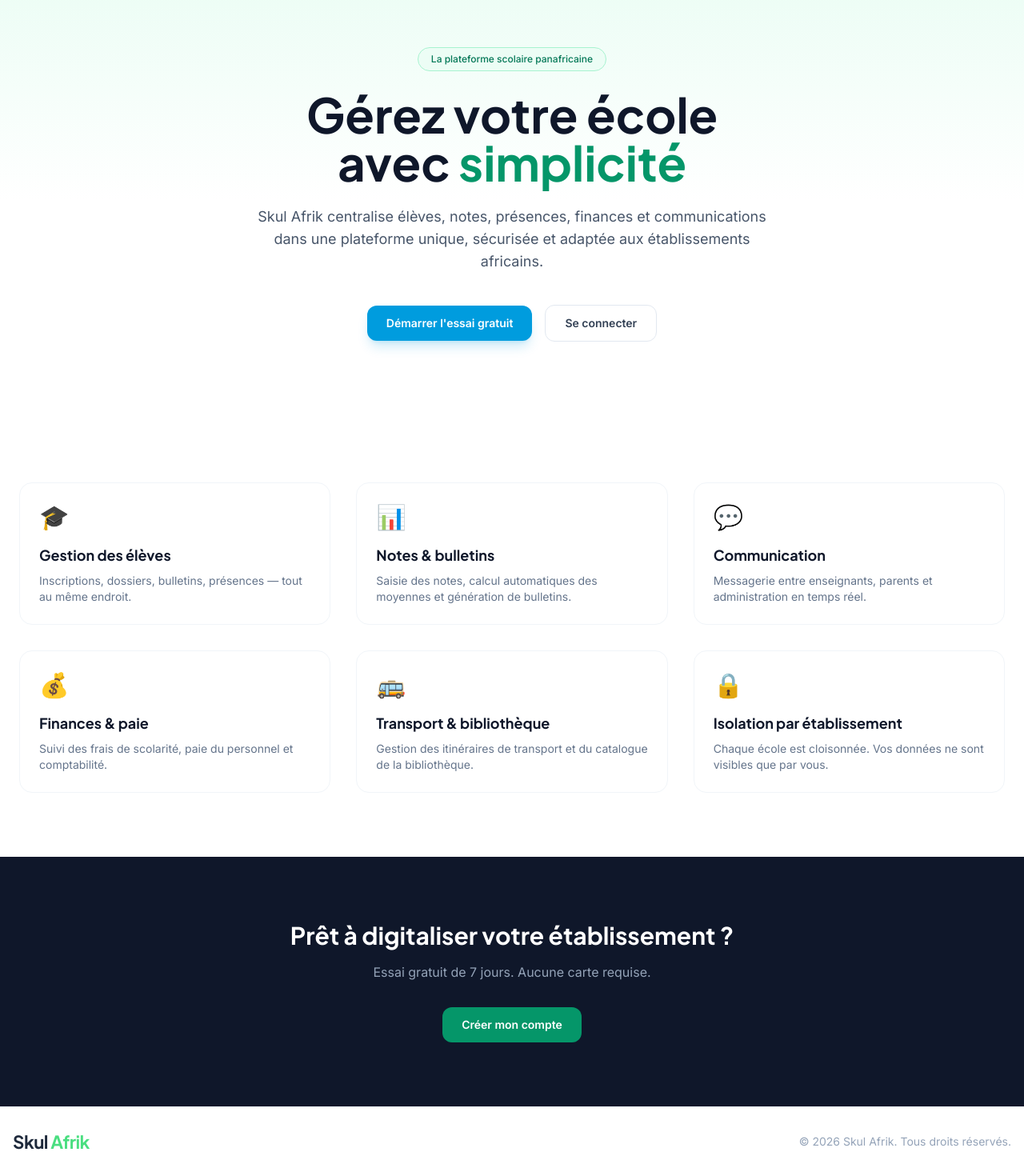
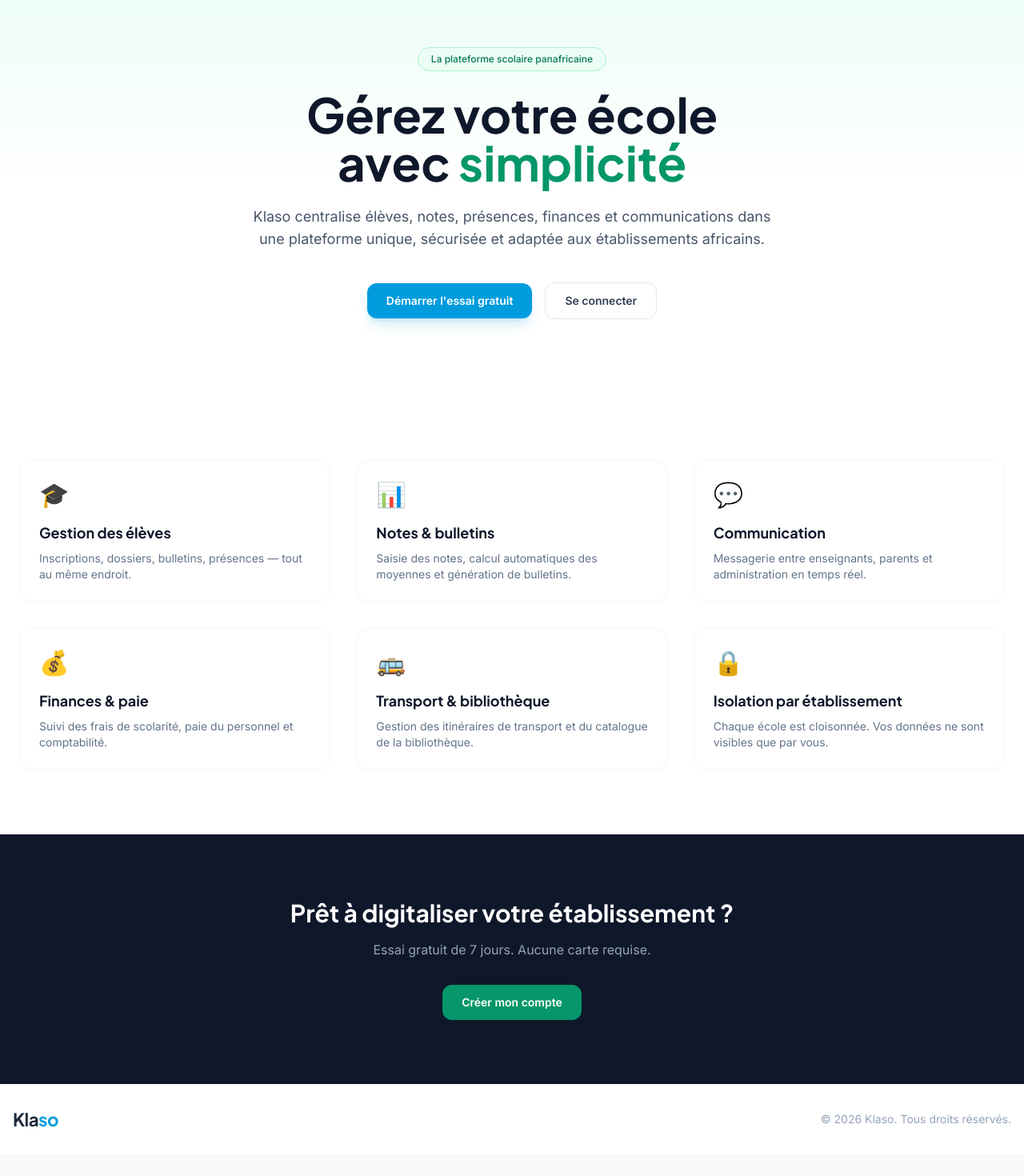
Before and after one commit to webdxb/SkulAfrik, a React (Vite) app: page / in a window 1280 px wide. Shown: the part 86-1556 px from the top of the page at 80% size. After the commit the page ends 1528 px from the top, so only its background shows below. Built offline with nearby package versions, Linux system fonts and the light colour scheme; no server answers.

Commit message:
rename: Skul Afrik -> Klaso
- package.json/package-lock.json, manifest.json, index.html, README
- Logo, Footer, i18n (FR/EN), pages Landing/Onboarding/SuperAdmin
- accent couleur logo alignee sur le bleu PayPal (#009CDE) pour coherence avec le theme

```diff
--- a/index.html
+++ b/index.html
@@ -6,7 +6,7 @@
     <link rel="preconnect" href="https://fonts.googleapis.com" />
     <link rel="preconnect" href="https://fonts.gstatic.com" crossorigin />
     <link href="https://fonts.googleapis.com/css2?family=Inter:wght@400;500;600;700&family=Plus+Jakarta+Sans:wght@600;700;800&display=swap" rel="stylesheet" />
-    <title>Skul Afrik — Plateforme Scolaire</title>
+    <title>Klaso — Plateforme Scolaire</title>
   </head>
   <body class="bg-slate-50">
     <div id="root"></div>
--- a/package.json
+++ b/package.json
@@ -1,5 +1,5 @@
 {
-  "name": "skul-afrik",
+  "name": "klaso",
   "private": true,
   "version": "1.0.0",
   "type": "module",
--- a/src/components/Footer.tsx
+++ b/src/components/Footer.tsx
@@ -37,13 +37,13 @@ export function Footer({ onManageCookies }: { onManageCookies: () => void }) {
           <div>
             <h4 className="text-sm font-semibold text-white mb-3">Contact</h4>
             <ul className="space-y-2 text-sm">
-              <li>hello@skulafrik.com</li>
+              <li>hello@klaso.com</li>
               <li>Douala · Lagos · Nairobi · Dubai</li>
             </ul>
           </div>
         </div>
         <div className="mt-10 pt-6 border-t border-slate-800 text-xs text-slate-500 flex flex-col sm:flex-row justify-between gap-3">
-          <span>© {new Date().getFullYear()} SKUL AFRIK. {t('footer.rights')}</span>
+          <span>© {new Date().getFullYear()} KLASO. {t('footer.rights')}</span>
           <span>Built for Africa, ready for the world.</span>
         </div>
       </div>
--- a/src/components/Logo.tsx
+++ b/src/components/Logo.tsx
@@ -4,15 +4,15 @@ export function Logo({ height = 44, variant = 'auto', className = '' }: LogoProp
   if (variant === 'dark') {
     return (
       <span className={`inline-flex items-center font-heading font-bold select-none tracking-tight ${className}`} style={{ fontSize: height * 0.62, lineHeight: 1 }}>
-        <span style={{ color: '#ffffff' }}>Skul</span>
-        <span style={{ color: '#4ade80' }}>&nbsp;Afrik</span>
+        <span style={{ color: '#ffffff' }}>Kla</span>
+        <span style={{ color: '#009CDE' }}>so</span>
       </span>
     );
   }
   return (
     <span className={`inline-flex items-center font-heading font-bold select-none tracking-tight ${className}`} style={{ fontSize: height * 0.62, lineHeight: 1 }}>
-      <span style={{ color: '#1e293b' }}>Skul</span>
-      <span style={{ color: '#4ade80' }}>&nbsp;Afrik</span>
+      <span style={{ color: '#1e293b' }}>Kla</span>
+      <span style={{ color: '#009CDE' }}>so</span>
     </span>
   );
 }
--- a/src/lib/i18n.tsx
+++ b/src/lib/i18n.tsx
@@ -13,7 +13,7 @@ const fr: Dict = {
   'nav.dashboard': 'Tableau de bord',
   'hero.badge': 'Plateforme panafricaine de gestion scolaire',
   'hero.title': 'Toute votre école, un seul système.',
-  'hero.subtitle': 'SKUL AFRIK connecte administrateurs, enseignants, parents et élèves dans une plateforme unique, pensée pour l\'Afrique et prête pour le monde.',
+  'hero.subtitle': 'KLASO connecte administrateurs, enseignants, parents et élèves dans une plateforme unique, pensée pour l\'Afrique et prête pour le monde.',
   'hero.cta.primary': 'Démarrer l\'essai gratuit',
   'hero.cta.secondary': 'Voir les tarifs',
   'hero.stat.schools': 'Écoles',
@@ -54,7 +54,7 @@ const fr: Dict = {
   'cookies.necessary': 'Nécessaires',
   'cookies.analytics': 'Analytiques',
   'cookies.marketing': 'Marketing',
-  'auth.login.title': 'Connexion à SKUL AFRIK',
+  'auth.login.title': 'Connexion à KLASO',
   'auth.login.subtitle': 'Bienvenue. Connectez-vous pour accéder à votre espace.',
   'auth.signup.title': 'Créer votre compte',
   'auth.signup.subtitle': 'Démarrez votre essai gratuit de 7 jours.',
@@ -108,7 +108,7 @@ const en: Dict = {
   'nav.dashboard': 'Dashboard',
   'hero.badge': 'Pan-African school management platform',
   'hero.title': 'Your entire school, one system.',
-  'hero.subtitle': 'SKUL AFRIK connects administrators, teachers, parents and students in a single platform built for Africa and ready for the world.',
+  'hero.subtitle': 'KLASO connects administrators, teachers, parents and students in a single platform built for Africa and ready for the world.',
   'hero.cta.primary': 'Start free trial',
   'hero.cta.secondary': 'See pricing',
   'hero.stat.schools': 'Schools',
@@ -149,7 +149,7 @@ const en: Dict = {
   'cookies.necessary': 'Necessary',
   'cookies.analytics': 'Analytics',
   'cookies.marketing': 'Marketing',
-  'auth.login.title': 'Sign in to SKUL AFRIK',
+  'auth.login.title': 'Sign in to KLASO',
   'auth.login.subtitle': 'Welcome back. Sign in to access your space.',
   'auth.signup.title': 'Create your account',
   'auth.signup.subtitle': 'Start your 7-day free trial.',
--- a/src/pages/Landing.tsx
+++ b/src/pages/Landing.tsx
@@ -24,7 +24,7 @@ export function LandingPage() {
             Gérez votre école<br />avec <span className="text-emerald-600">simplicité</span>
           </h1>
           <p className="mt-6 text-lg text-slate-600 max-w-2xl mx-auto">
-            Skul Afrik centralise élèves, notes, présences, finances et communications dans une plateforme unique, sécurisée et adaptée aux établissements africains.
+            Klaso centralise élèves, notes, présences, finances et communications dans une plateforme unique, sécurisée et adaptée aux établissements africains.
           </p>
           <div className="mt-10 flex items-center justify-center gap-4">
             <Link to="/signup" className="rounded-xl bg-indigo-600 px-6 py-3 text-sm font-semibold text-white hover:bg-indigo-700 shadow-lg shadow-indigo-600/20">Démarrer l'essai gratuit</Link>
@@ -63,7 +63,7 @@ export function LandingPage() {
       <footer className="border-t border-slate-100 py-8">
         <div className="mx-auto max-w-7xl px-4 flex items-center justify-between">
           <Logo height={36} />
-          <p className="text-sm text-slate-400">© 2026 Skul Afrik. Tous droits réservés.</p>
+          <p className="text-sm text-slate-400">© 2026 Klaso. Tous droits réservés.</p>
         </div>
       </footer>
     </div>
--- a/src/pages/OnboardingPage.tsx
+++ b/src/pages/OnboardingPage.tsx
@@ -99,7 +99,7 @@ export function OnboardingPage() {
       <div className="mx-auto max-w-2xl">
         <div className="text-center mb-8">
           <Logo height={48} />
-          <h1 className="mt-6 font-heading text-2xl font-bold text-slate-900">Bienvenue sur Skul Afrik</h1>
+          <h1 className="mt-6 font-heading text-2xl font-bold text-slate-900">Bienvenue sur Klaso</h1>
           <p className="mt-2 text-sm text-slate-500">Configurons votre compte en quelques étapes.</p>
         </div>
 
--- a/src/pages/SuperAdminApp.tsx
+++ b/src/pages/SuperAdminApp.tsx
@@ -327,7 +327,7 @@ function SettingsSection() {
   return (
     <div className="space-y-5">
       <h1 className="font-heading text-2xl font-bold text-slate-900">Paramètres plateforme</h1>
-      <p className="text-sm text-slate-500">Configuration globale de la plateforme Skul Afrik.</p>
+      <p className="text-sm text-slate-500">Configuration globale de la plateforme Klaso.</p>
     </div>
   );
 }
```
Also changed, not shown: public/manifest.json, 2 other files (tests, documents, lock files or other folders).
